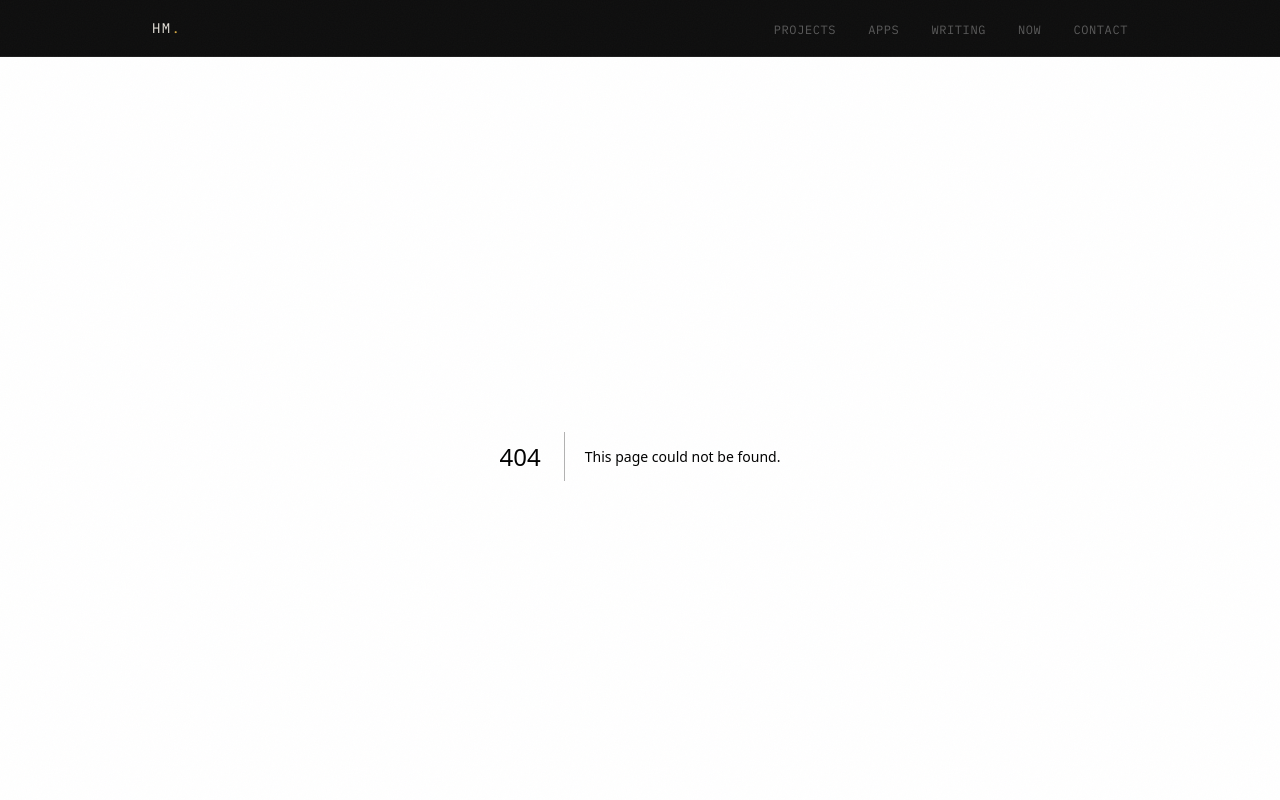
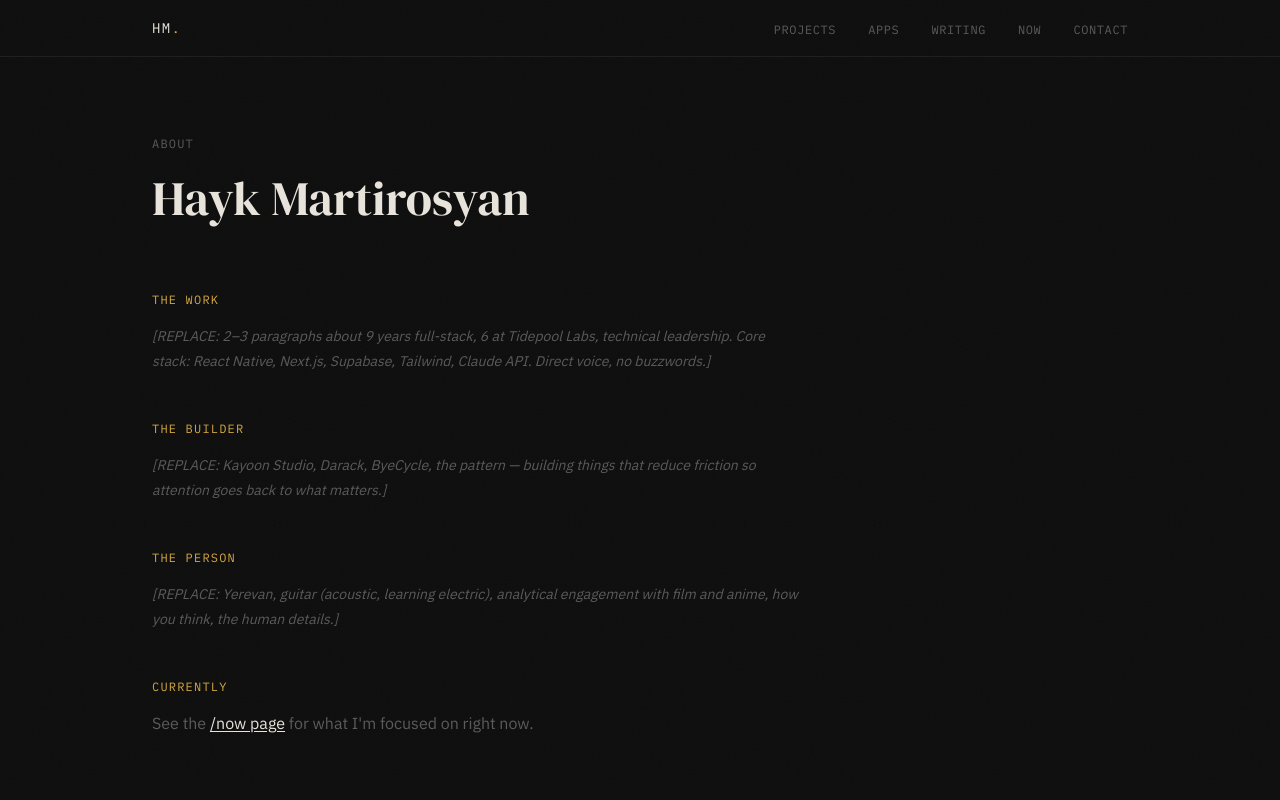
Before and after one commit to haykerman/haykerman.com, a Next.js app: page /about in a window 1280 px wide. Before the commit this address had no page. Shown: the top 800 px of the page. Built offline with nearby package versions, Linux system fonts and the light colour scheme.

Commit message:
feat: about page structure — awaiting copy

```diff
--- /dev/null
+++ b/src/app/about/page.tsx
@@ -0,0 +1,105 @@
+import type { Metadata } from 'next';
+import Link from 'next/link';
+
+export const metadata: Metadata = {
+  title: 'About',
+  description: 'Engineer, builder, maker. Based in Yerevan.',
+};
+
+export default function AboutPage() {
+  return (
+    <div className="max-w-5xl mx-auto px-6 py-20">
+      <div className="max-w-2xl">
+        {/* Header */}
+        <div className="mb-16">
+          <span
+            className="font-mono text-xs tracking-widest uppercase mb-4 block"
+            style={{ color: 'var(--color-muted)' }}
+          >
+            about
+          </span>
+          <h1
+            className="leading-tight"
+            style={{
+              fontFamily: 'var(--font-display)',
+              fontSize: 'clamp(2rem, 4vw, 3rem)',
+              color: 'var(--color-text)',
+            }}
+          >
+            Hayk Martirosyan
+          </h1>
+        </div>
+
+        {/* The work */}
+        <section aria-labelledby="section-work" className="mb-12">
+          <h2
+            id="section-work"
+            className="font-mono text-xs tracking-widest uppercase mb-4"
+            style={{ color: 'var(--color-accent)' }}
+          >
+            the work
+          </h2>
+          <div className="prose">
+            <p style={{ color: 'var(--color-muted)', fontStyle: 'italic', fontSize: '0.875rem' }}>
+              [REPLACE: 2–3 paragraphs about 9 years full-stack, 6 at Tidepool Labs, technical leadership. Core stack: React Native, Next.js, Supabase, Tailwind, Claude API. Direct voice, no buzzwords.]
+            </p>
+          </div>
+        </section>
+
+        {/* The builder */}
+        <section aria-labelledby="section-builder" className="mb-12">
+          <h2
+            id="section-builder"
+            className="font-mono text-xs tracking-widest uppercase mb-4"
+            style={{ color: 'var(--color-accent)' }}
+          >
+            the builder
+          </h2>
+          <div className="prose">
+            <p style={{ color: 'var(--color-muted)', fontStyle: 'italic', fontSize: '0.875rem' }}>
+              [REPLACE: Kayoon Studio, Darack, ByeCycle, the pattern — building things that reduce friction so attention goes back to what matters.]
+            </p>
+          </div>
+        </section>
+
+        {/* The person */}
+        <section aria-labelledby="section-person" className="mb-12">
+          <h2
+            id="section-person"
+            className="font-mono text-xs tracking-widest uppercase mb-4"
+            style={{ color: 'var(--color-accent)' }}
+          >
+            the person
+          </h2>
+          <div className="prose">
+            <p style={{ color: 'var(--color-muted)', fontStyle: 'italic', fontSize: '0.875rem' }}>
+              [REPLACE: Yerevan, guitar (acoustic, learning electric), analytical engagement with film and anime, how you think, the human details.]
+            </p>
+          </div>
+        </section>
+
+        {/* Currently */}
+        <section aria-labelledby="section-currently">
+          <h2
+            id="section-currently"
+            className="font-mono text-xs tracking-widest uppercase mb-4"
+            style={{ color: 'var(--color-accent)' }}
+          >
+            currently
+          </h2>
+          <p style={{ color: 'var(--color-muted)' }}>
+            See the{' '}
+            <Link
+              href="/now"
+              className="underline underline-offset-2"
+              style={{ color: 'var(--color-text)' }}
+            >
+              /now page
+            </Link>{' '}
+            for what I&apos;m focused on right now.
+          </p>
+        </section>
+      </div>
+    </div>
+  );
+}
```
